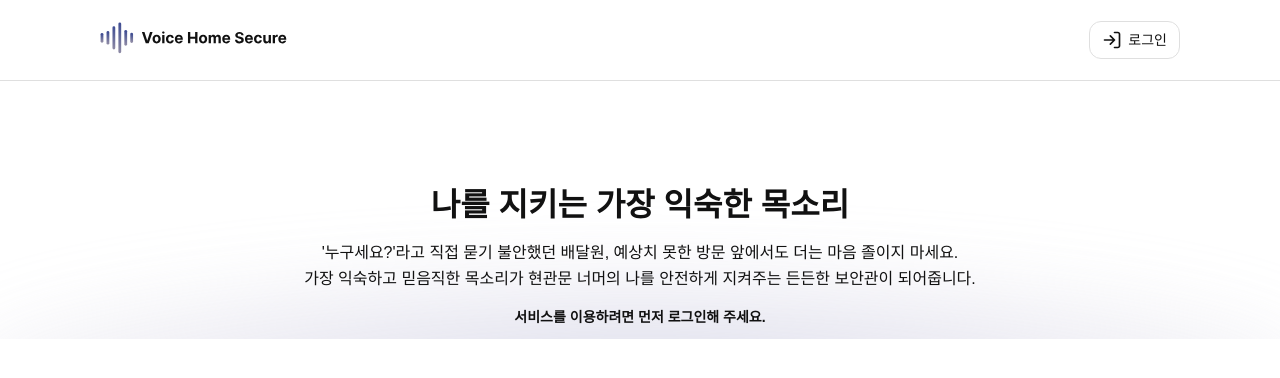
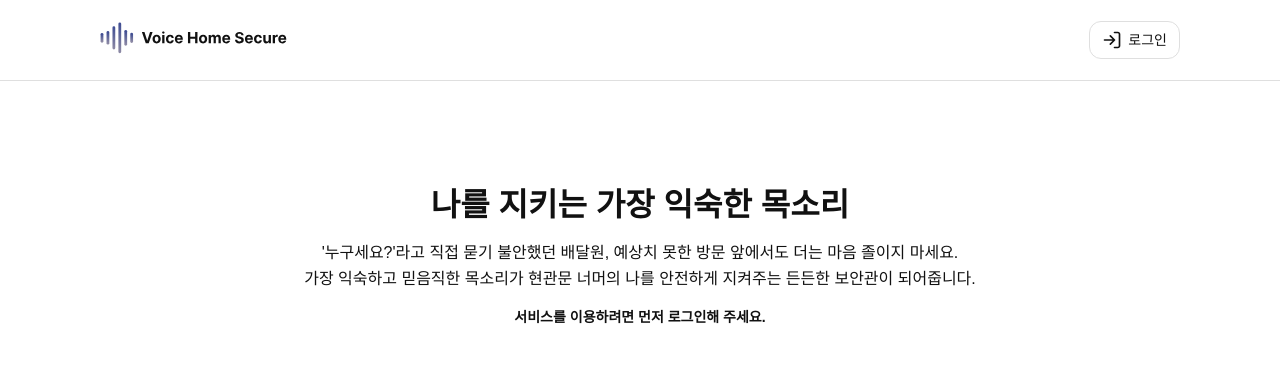
Before and after one commit to LastDance-Capstone/Capstone_Frontend, a Next.js app: page / in a window 1280 px wide. Shown: the top 378 px of the page. Built offline with nearby package versions, Linux system fonts and the light colour scheme; no server answers; a web font is replaced by a local one.

Commit message:
[Design/#1] Design: 메인 페이지의 배경 블러 효과 제거

```diff
--- a/app/page.module.css
+++ b/app/page.module.css
@@ -19,33 +19,6 @@
   text-align: center;
   word-break: keep-all;
   position: relative;
-}
-
-.message::after {
-  content: "";
-  position: absolute;
-  top: 66.67%;
-  left: 50%;
-  transform: translateX(-50%);
-  width: calc(100% + 560px);
-  height: 200px;
-  background: radial-gradient(
-    ellipse 120% 150% at center,
-    rgba(178, 182, 211, 0.6) 0%,
-    rgba(194, 192, 218, 0.5) 20%,
-    rgba(208, 206, 222, 0.4) 35%,
-    rgba(220, 217, 232, 0.3) 50%,
-    rgba(231, 229, 241, 0.2) 65%,
-    rgba(231, 229, 241, 0.1) 80%,
-    rgba(231, 229, 241, 0.05) 90%,
-    rgba(231, 229, 241, 0.02) 95%,
-    transparent 100%
-  );
-  filter: blur(40px);
-  opacity: 0.7;
-  z-index: -1;
-  pointer-events: none;
-  border-radius: 50%;
 }
 
 .title {
```
